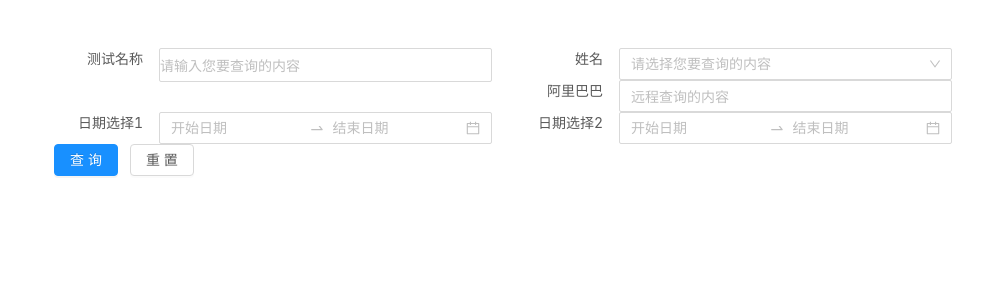
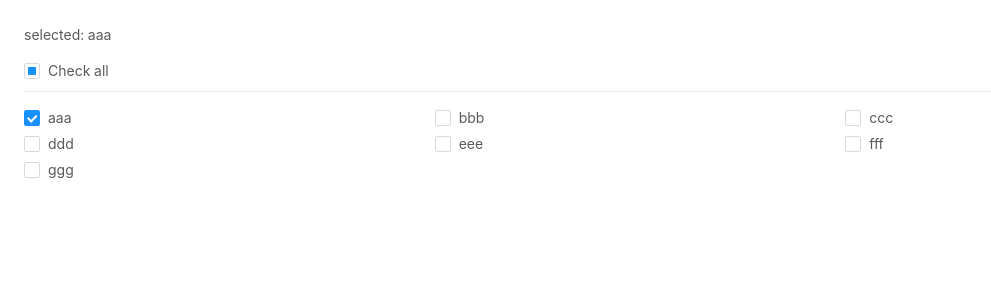
Before and after one commit to chenbj2333/work-components, a React (Create React App) app: page / in a window 1280 px wide. Shown: the top 300 px of the page, without its empty margins (0-991 px from the left). Built offline with nearby package versions, Linux system fonts and the light colour scheme.

Commit message:
checkbox组件

```diff
--- a/src/App.tsx
+++ b/src/App.tsx
@@ -1,10 +1,10 @@
 import React from 'react';
-import CustomSearchDemo from './components/customSearch/demo';
+import SelectDemo from './hooks/useSelections/demo';
 
 function App() {
   return (
     <div style={{padding: 24, margin: '0 auto'}}>
-      <CustomSearchDemo />
+      <SelectDemo />
     </div>
   );
 }
--- /dev/null
+++ b/src/hooks/useSelections/demo/index.tsx
@@ -0,0 +1,45 @@
+import React from 'react';
+import useSelections from '..';
+import { Checkbox, Row, Col } from 'antd';
+
+const SelectDemo: React.FC = () => {
+  const list = [
+    { id: 1, label: 'aaa' },
+    { id: 2, label: 'bbb' },
+    { id: 3, label: 'ccc' },
+    { id: 4, label: 'ddd' },
+    { id: 5, label: 'eee' },
+    { id: 6, label: 'fff' },
+    { id: 7, label: 'ggg' },
+  ];
+  const {
+    selected,
+    allSelected,
+    isSelected,
+    toggle,
+    toggleAll,
+    partiallySelected,
+  } = useSelections(list, [{ id: 1, label: 'aaa' }]);
+
+  return (
+    <div>
+      <div>selected: {selected.map(item => item.label)}</div>
+      <div style={{ borderBottom: '1px solid #E9E9E9', padding: '10px 0' }}>
+        <Checkbox indeterminate={partiallySelected} checked={allSelected} onClick={() => toggleAll()}>
+          Check all
+        </Checkbox>
+      </div>
+      <Row style={{ padding: '10px 0' }}>
+        {list.map(item => (
+          <Col span={8} key={item.id}>
+            <Checkbox checked={isSelected(item)} onClick={() => toggle(item)}>
+              {item.label}
+            </Checkbox>
+          </Col>
+        ))}
+      </Row>
+    </div>
+  );
+};
+
+export default SelectDemo;
--- /dev/null
+++ b/src/hooks/useSelections/index.tsx
@@ -0,0 +1,110 @@
+import { useState, useMemo } from 'react';
+
+type selectionItem = {
+  id: number | string;
+  label: string | undefined;
+};
+
+const map2Array = (
+  map: Map<string | number, string | undefined>
+): selectionItem[] => {
+  const arr: selectionItem[] = [];
+
+  map.forEach((value: string | undefined, key: string | number) => {
+    arr.push({
+      id: key,
+      label: map.get(key),
+    });
+  });
+  return arr;
+};
+
+export default function useSelections<T>(
+  items: selectionItem[],
+  defaultSelected: selectionItem[] = []
+) {
+  const [selected, setSelected] = useState<selectionItem[]>(defaultSelected);
+  const { selectedMap, isSelected, select, unSelect, toggle } = useMemo(() => {
+    // 存放被选中的数组的一个map
+    const selectedMap = new Map();
+    selected.forEach((item: selectionItem) => {
+      selectedMap.set(item.id, item.label);
+    });
+
+    // 是否被选中的方法
+    const isSelected = (item: selectionItem) => {
+      return selectedMap.has(item.id);
+    };
+    // 执行选中操作的方法
+    const select = (item: selectionItem) => {
+      selectedMap.set(item.id, item.label);
+      return setSelected(map2Array(selectedMap));
+    };
+    // 执行取消选中操作的方法
+    const unSelect = (item: selectionItem) => {
+      selectedMap.delete(item.id);
+      return setSelected(map2Array(selectedMap));
+    };
+    // 反选
+    const toggle = (item: selectionItem) => {
+      if (isSelected(item)) {
+        unSelect(item);
+      } else {
+        select(item);
+      }
+    };
+
+    return { selectedMap, isSelected, select, unSelect, toggle };
+  }, [selected]);
+
+  const {
+    partiallySelected,
+    noneSelected,
+    allSelected,
+    toggleAll,
+    selectAll,
+    unSelectAll,
+  } = useMemo(() => {
+    const selectAll = () => {
+      items.forEach((o) => {
+        selectedMap.set(o.id, o.label);
+      });
+      setSelected(map2Array(selectedMap));
+    };
+
+    const unSelectAll = () => {
+      items.forEach((o) => {
+        selectedMap.delete(o.id);
+      });
+      setSelected(map2Array(selectedMap));
+    };
+    const noneSelected = items.every((o) => !selectedMap.has(o.id));
+    const allSelected =
+      items.every((o) => selectedMap.has(o.id)) && !noneSelected;
+    const partiallySelected = !noneSelected && !allSelected;
+    const toggleAll = () => (allSelected ? unSelectAll() : selectAll());
+
+    return {
+      partiallySelected,
+      noneSelected,
+      allSelected,
+      toggleAll,
+      selectAll,
+      unSelectAll,
+    };
+  }, [selectedMap, items]);
+
+  return {
+    selected,
+    isSelected,
+    partiallySelected,
+    noneSelected,
+    allSelected,
+    toggle,
+    toggleAll,
+    select,
+    unSelect,
+    selectAll,
+    unSelectAll,
+  } as const;
+}
```
Also changed, not shown: src/hooks/useSelections/README.md (added), 1 other file (tests, documents, lock files or other folders).
